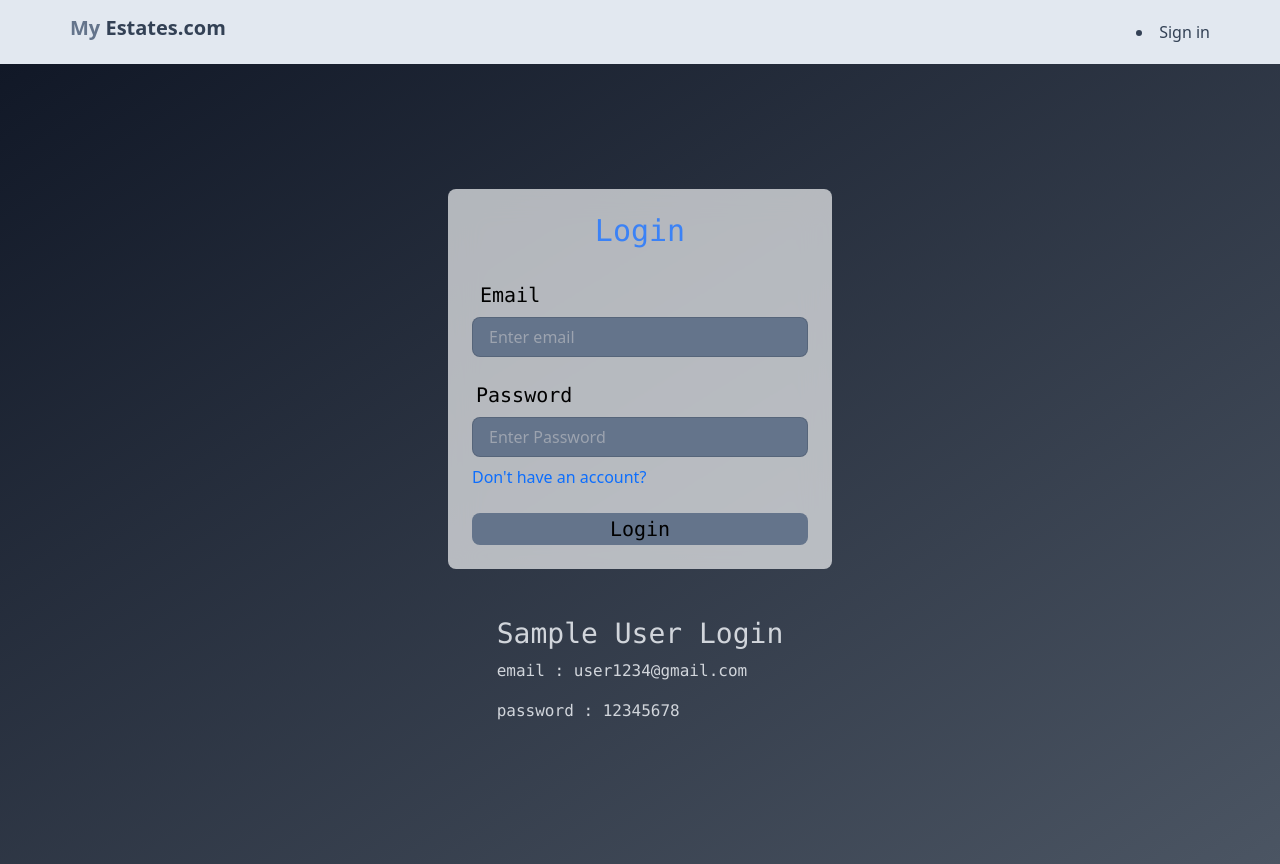
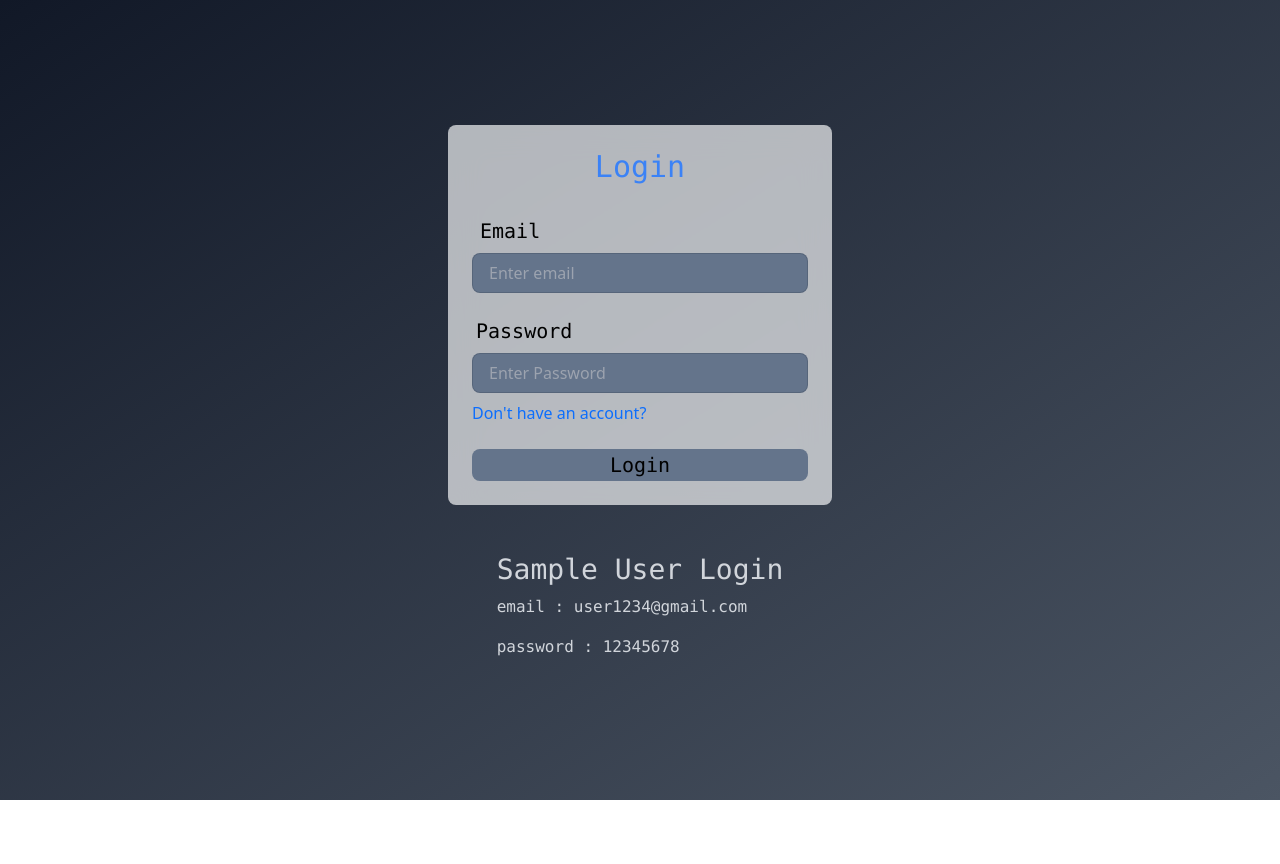
Before and after one commit to prasanth2817/RealEstate-App-Frontend, a React (Vite) app: page /login in a window 1280 px wide. After the commit the page ends 800 px from the top, so only its background shows below. Built offline with nearby package versions, Linux system fonts and the light colour scheme; no server answers; a web font is replaced by a local one.

Commit message:
Header update

```diff
--- a/src/Components/Header.jsx
+++ b/src/Components/Header.jsx
@@ -7,7 +7,7 @@ import { FaUserCircle } from "react-icons/fa";
 
 const Header = () => {
   const { authUser, setAuthUser } = useAuthContext();
-  const { role } = useContext(RoleContext);
+  // const { role } = useContext(RoleContext);
 
 
   // const [dropdownOpen, setDropdownOpen] = useState(false);
--- a/src/Routes/AppRoutes.jsx
+++ b/src/Routes/AppRoutes.jsx
@@ -1,4 +1,4 @@
-import { Route, Routes, Navigate } from "react-router-dom";
+import { Route, Routes, Navigate, useLocation } from "react-router-dom";
 import { Toaster } from "react-hot-toast";
 import { useAuthContext } from "../Contexts/AuthContext";
 import Home from "../Components/Home";
@@ -17,9 +17,10 @@ import AllPropertyListing from "../UserComponents/AllProperties";
 
 function AppRoutes() {
   const { authUser } = useAuthContext();
+  const location = useLocation();
   return (
     <>
-    <Header />
+    {location.pathname !== "/login" && <Header />}
       <Routes>
         <Route path="/home" element={<Home />} />
         <Route path="/login" element={<Login />} />
```
